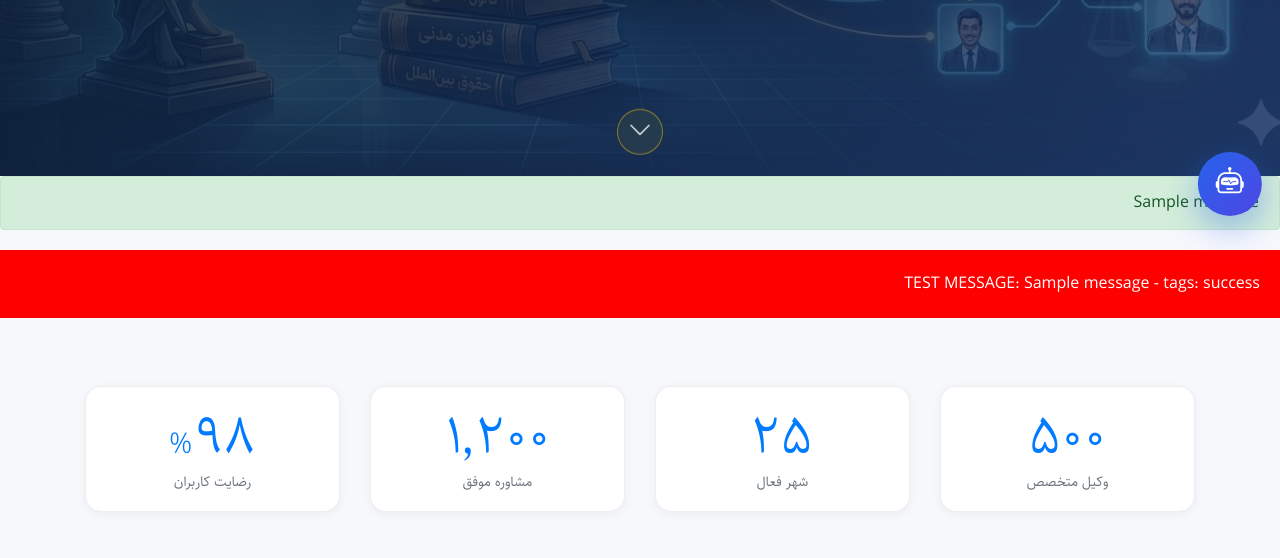
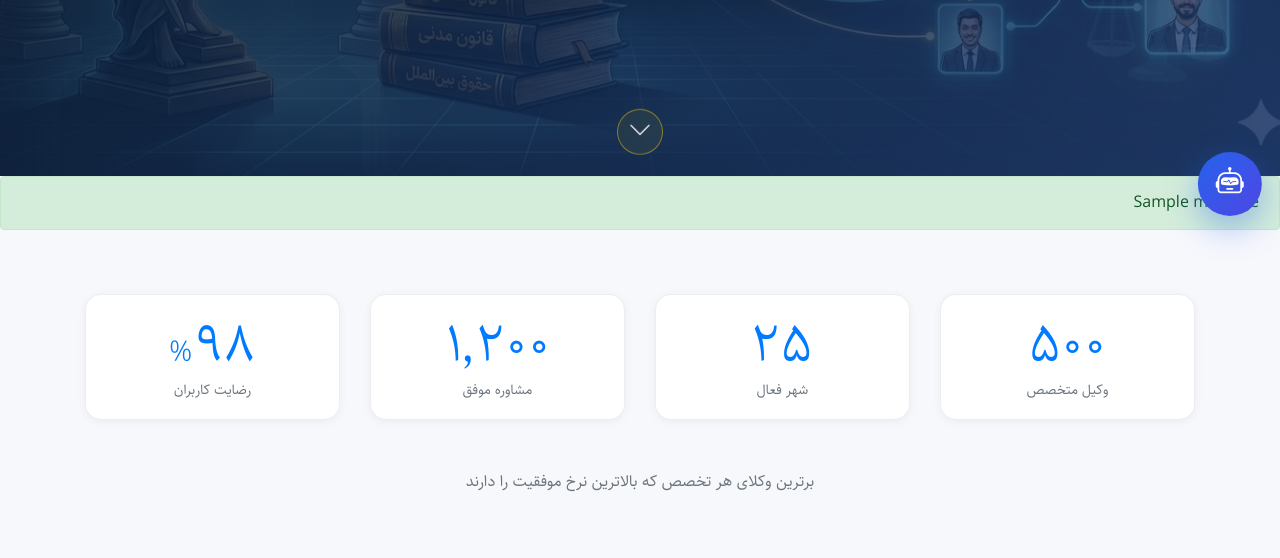
Before and after one commit to abbas4007/vakiljui, a Django app: page / in a window 1280 px wide. Shown: the part 560-1118 px from the top of the page. Run offline with Django 5.2, Linux system fonts and the light colour scheme; a user stored in the database is signed in; tables that the repository leaves empty hold one stand-in row (values such as "Sample post"); one stand-in notice (Sample message) is shown; data that the repository does not hold is empty; parts of the project's set-up code (start-up, migrations or seed data) failed here and were passed over; some libraries are stand-ins or nearby versions.

Commit message:
messages.html edited2

```diff
--- a/templates/inc/messages.html
+++ b/templates/inc/messages.html
@@ -2,11 +2,4 @@
     {% for msg in messages %}
         <p class="alert alert-{{ msg.tags }}">{{ msg }}</p>
     {% endfor %}
-{% endif %}{% for message in messages %}
-    <div style="background:red; color:white; padding:20px; margin:20px 0;">
-        TEST MESSAGE:
-        {{ message }}
-        -
-        tags: {{ message.tags }}
-    </div>
-{% endfor %}
+{% endif %}
```
